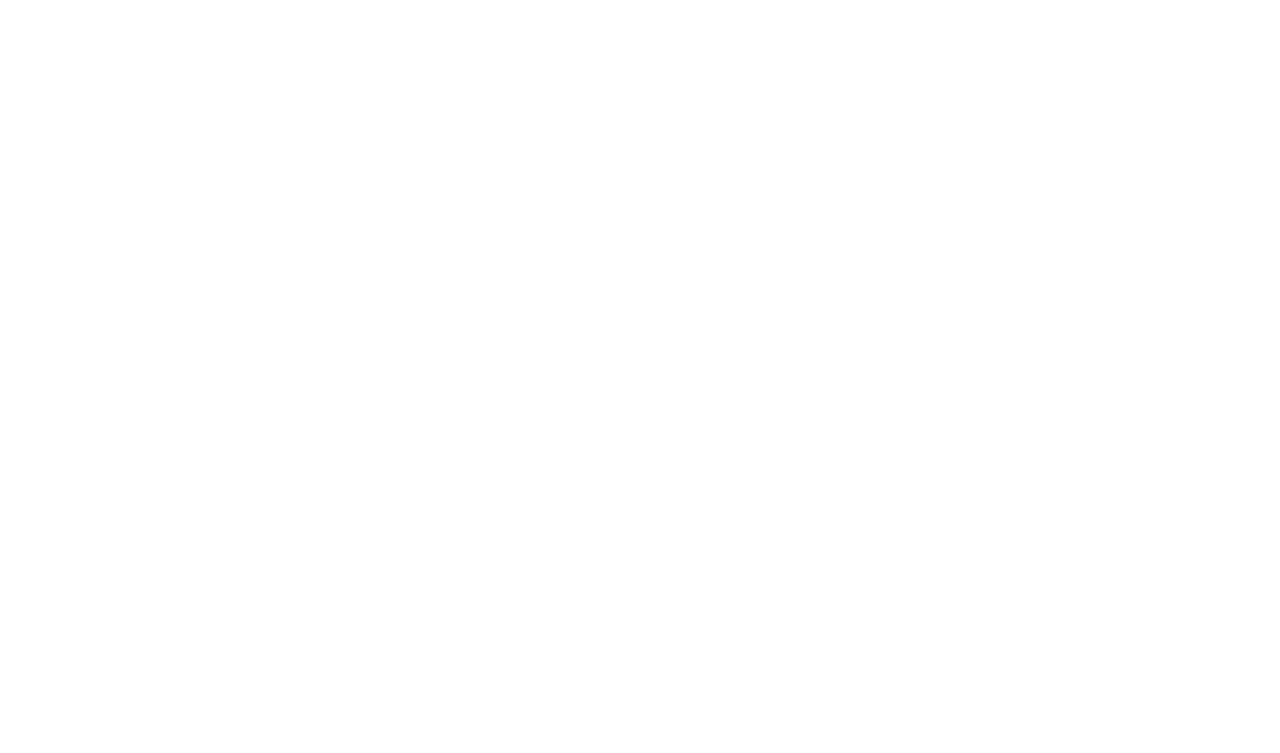
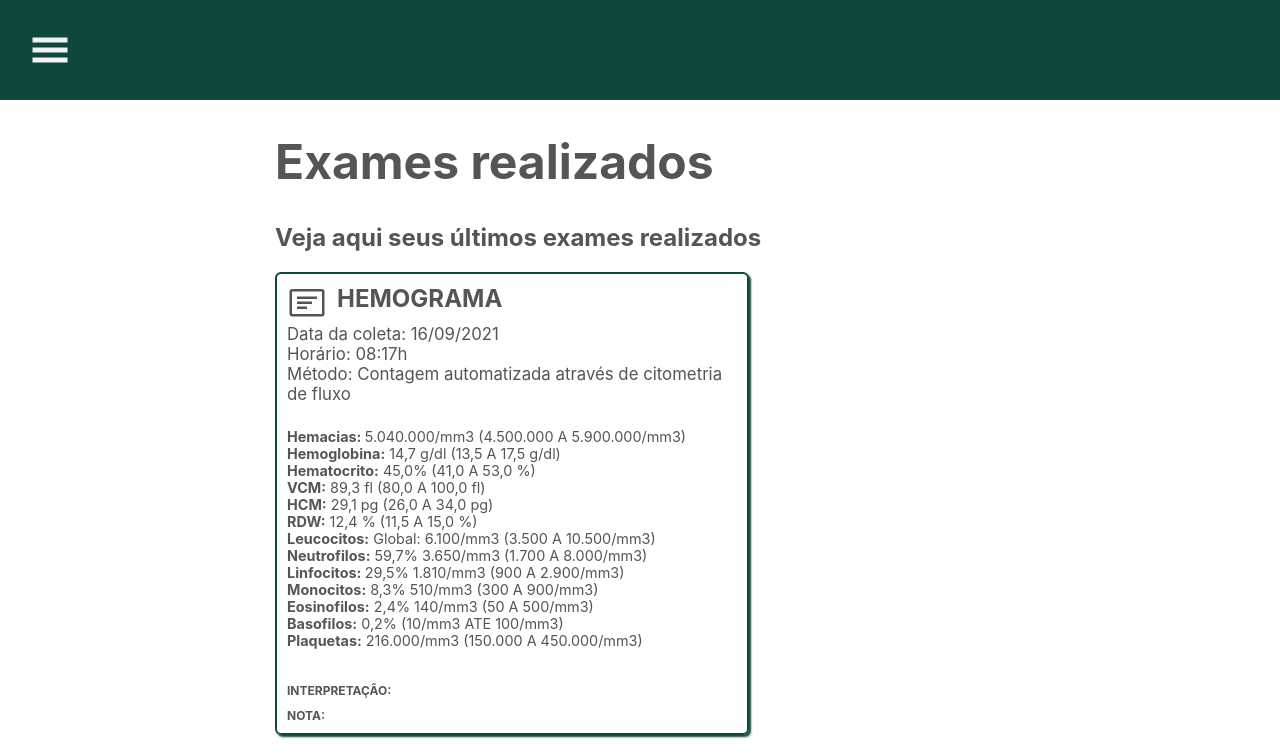
Before and after one commit to CarinaRoberta/saude-facil, a React (Create React App) app: page /exames in a window 1280 px wide. Shown: the top 753 px of the page. Built offline with nearby package versions, Linux system fonts and the light colour scheme.

Commit message:
criação da página de exames com mock

```diff
--- a/src/App.tsx
+++ b/src/App.tsx
@@ -8,6 +8,7 @@
 import Profile from "./pages/Profile";
 import Landing from "./pages/Landing";
 import SignUp from "./pages/Landing/SignUp";
+import Exams from "./pages/Exams";
 
 const App: React.FC = () => {
   const [showNav, setShowNav] = useState(false);
@@ -21,6 +22,7 @@
    <SideBar children={showNav} />*/}
         <Route path="/perfil" exact={true} component={Profile} />
         <Route path="/home" exact={true} component={Home} />
+        <Route path="/exames" exact={true} component={Exams} />
 
         <div className="main">
           <Route path="/" exact={true} component={Landing} />
--- /dev/null
+++ b/src/pages/Exams/index.tsx
@@ -0,0 +1,105 @@
+import React, { useEffect, useState } from "react";
+import { GiHamburgerMenu } from "react-icons/gi";
+import { GoNote } from "react-icons/go";
+import SideBar from "../../components/SideBar";
+import { Header } from "../../components/SideBar/style";
+import { IExam, exams } from "./mock/ExamMock";
+import { Container, ExamContainer } from "./style";
+
+type Props = {
+  exam: IExam[];
+};
+
+const Exams: React.FC<Props> = ({ exam }) => {
+  const [showNav, setShowNav] = useState(false);
+  const [examsList, setExamsList] = useState<IExam[]>([]);
+
+  useEffect(() => {
+    if (exams) setExamsList(exams);
+  }, []);
+
+  return (
+    <>
+      <Header>
+        <GiHamburgerMenu onClick={() => setShowNav(!showNav)} />
+      </Header>
+      <SideBar children={showNav} />
+      <Container>
+        <h1>Exames realizados</h1>
+        <h2>Veja aqui seus últimos exames realizados</h2>
+        {examsList
+          ? examsList.map((examList) => (
+              <ExamContainer>
+                <div>
+                  <GoNote />
+                  <h3>{examList.titulo}</h3>
+                </div>
+                <p>Data da coleta: {examList.data}</p>
+                <p>Horário: {examList.horario}</p>
+                <p>Método: {examList.metodo}</p>
+                {examList.info ? (
+                  <ul className="infos">
+                    <li>
+                      <strong>Hemacias: </strong>
+                      {examList.info.hemacias}
+                    </li>
+                    <li>
+                      <strong>Hemoglobina:</strong> {examList.info.hemoglobina}
+                    </li>
+                    <li>
+                      <strong>Hematocrito:</strong> {examList.info.hematocrito}
+                    </li>
+                    <li>
+                      <strong>VCM:</strong> {examList.info.vcm}
+                    </li>
+                    <li>
+                      <strong>HCM:</strong> {examList.info.hcm}
+                    </li>
+                    <li>
+                      <strong>RDW:</strong> {examList.info.rdw}
+                    </li>
+                    <li>
+                      <strong>Leucocitos:</strong> {examList.info.leucocitos}
+                    </li>
+                    <li>
+                      <strong>Neutrofilos:</strong> {examList.info.neutrofilos}
+                    </li>
+                    <li>
+                      <strong>Linfocitos: </strong>
+                      {examList.info.linfocitos}
+                    </li>
+                    <li>
+                      <strong>Monocitos:</strong> {examList.info.monocitos}
+                    </li>
+                    <li>
+                      <strong>Eosinofilos:</strong> {examList.info.eosinofilos}
+                    </li>
+                    <li>
+                      <strong>Basofilos:</strong> {examList.info.basofilos}
+                    </li>
+                    <li>
+                      <strong>Plaquetas:</strong> {examList.info.plaquetas}
+                    </li>
+                  </ul>
+                ) : (
+                  ""
+                )}
+                <div className="notes">
+                  <p>
+                    <strong>INTERPRETAÇÃO: </strong>
+                    {examList?.interpretacao}
+                  </p>
+                  <p>
+                    <strong>NOTA: </strong>
+                    {examList?.nota}
+                  </p>
+                </div>
+              </ExamContainer>
+            ))
+          : ""}
+      </Container>
+    </>
+  );
+};
+
+export default Exams;
--- /dev/null
+++ b/src/pages/Exams/mock/ExamMock.ts
@@ -0,0 +1,59 @@
+export interface IExam {
+  titulo: string;
+  data: string;
+  horario: string;
+  metodo: string;
+  info?: {
+    hemacias: string;
+    hemoglobina: string;
+    hematocrito: string;
+    vcm: string;
+    hcm: string;
+    chcm: string;
+    rdw: string;
+    leucocitos: string;
+    neutrofilos: string;
+    linfocitos: string;
+    monocitos: string;
+    eosinofilos: string;
+    basofilos: string;
+    plaquetas: string;
+  };
+  interpretacao?: string;
+  nota?: string;
+}
+
+export const exams: IExam[] = [
+  {
+    titulo: "HEMOGRAMA",
+    data: "16/09/2021",
+    horario: "08:17h",
+    metodo: "Contagem automatizada através de citometria de fluxo",
+    info: {
+      hemacias: "5.040.000/mm3 (4.500.000 A 5.900.000/mm3)",
+      hemoglobina: "14,7 g/dl (13,5 A 17,5 g/dl)",
+      hematocrito: "45,0% (41,0 A 53,0 %)",
+      vcm: "89,3 fl (80,0 A 100,0 fl)",
+      hcm: "29,1 pg (26,0 A 34,0 pg)",
+      chcm: "32,5 g/dl (31,0 A 36,0 g/dl)",
+      rdw: "12,4 % (11,5 A 15,0 %)",
+      leucocitos: "Global: 6.100/mm3 (3.500 A 10.500/mm3)",
+      neutrofilos: "59,7% 3.650/mm3 (1.700 A 8.000/mm3)",
+      linfocitos: "29,5% 1.810/mm3 (900 A 2.900/mm3)",
+      monocitos: "8,3% 510/mm3 (300 A 900/mm3)",
+      eosinofilos: "2,4% 140/mm3 (50 A 500/mm3)",
+      basofilos: " 0,2% (10/mm3 ATE 100/mm3)",
+      plaquetas: " 216.000/mm3 (150.000 A 450.000/mm3)",
+    },
+  },
+  {
+    titulo: "DIAGNÓSTICO MOLECULAR CORONAVÍRUS SARS-CoV-2",
+    data: "03/03/2021",
+    horario: " 13:13h",
+    metodo:
+      "RT-PCR (Transcrição Reversa seguida de Reação em Cadeia da Polimerase em Tempo Real)",
+    interpretacao:
+      "NÃO DETECTADO: Negativo na amostra analisada. DETECTADO O RNA DO SARS-CoV-2: Positivo na amostra analisada.",
+    nota: "O método utilizado tem como base o protocolo disponibilizado pelo Centro de Controle de Doenças (Centers for Disease Control and Prevention - CDC) ou pelo Instituto de Virologia Charité - Universidade de Berlin. Ambos foram validados com amostras clínicas e/ou controles sintéticos, apresentando 100% de concordância.",
+  },
+];
--- /dev/null
+++ b/src/pages/Exams/style.ts
@@ -0,0 +1,62 @@
+import styled from "styled-components";
+
+const Container = styled.div`
+  max-width: 730px;
+  margin: 0 auto;
+  padding: 0 20px;
+  font-size: 1.5em;
+
+  h2 {
+    font-size: 1em;
+    margin: 0;
+  }
+`;
+
+const ExamContainer = styled.div`
+  max-width: 450px;
+  border: 2px solid var(--green-darker);
+  box-shadow: 2px 2px 2px var(--green-darker);
+  border-radius: 6px;
+  padding: 10px;
+  margin-top: 20px;
+  margin-bottom: 20px;
+
+  div {
+    display: flex;
+
+    svg {
+      width: 40px;
+      height: 40px;
+      margin-right: 10px;
+    }
+
+    h3 {
+      font-size: 1em;
+      margin: 0;
+    }
+  }
+
+  p {
+    margin: 0;
+    font-size: 0.7em;
+  }
+
+  ul {
+    padding: 0;
+    li {
+      list-style: none;
+      font-size: 0.6em;
+    }
+  }
+
+  .notes {
+    flex-direction: column;
+
+    p {
+      font-size: 0.5em;
+      margin-top: 10px;
+    }
+  }
+`;
+
+export { Container, ExamContainer };
--- a/src/pages/Home/index.tsx
+++ b/src/pages/Home/index.tsx
@@ -7,6 +7,7 @@
 import MedicineSection from "./components/MedicineSection";
 import { Header } from "../../components/SideBar/style";
 import SideBar from "../../components/SideBar";
+import { Link } from "react-router-dom";
 
 const Home: React.FC = () => {
   const [showNav, setShowNav] = useState(false);
@@ -21,14 +22,14 @@
         <h2>O que deseja consultar?</h2>
 
         <div className="categories-content">
-          <a href="/">
+          <Link to="/exames">
             <div className="categories">
               <div className="categories-item">
                 <GiMicroscope />
                 <p>Exames</p>
               </div>
             </div>
-          </a>
+          </Link>
           <a href="/">
             <div className="categories">
               <div className="categories-item">
```
